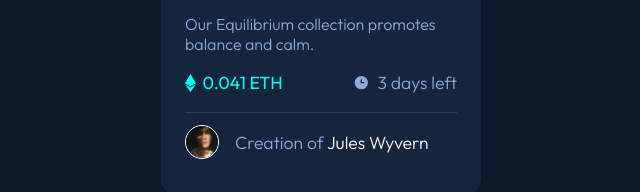
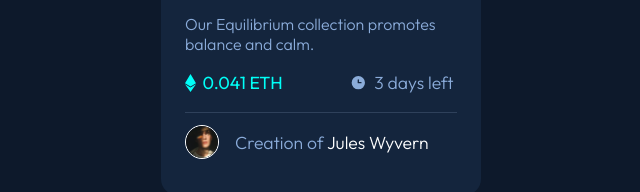
Before and after one commit to Pietrelll/nft-preview-card-component, a plain HTML site: page index.html in a window 1280 px wide. Shown: the part 463-655 px from the top of the page, 319-959 px from the left. Drawn offline with Linux system fonts and the light colour scheme.

Commit message:
minor fix

```diff
--- a/index.html
+++ b/index.html
@@ -18,9 +18,10 @@
   <a href="" class="card__title"><h1 class="card__title">Equilibrium #3429</h1></a>
 
   <p class="main-text">Our Equilibrium collection promotes balance and calm.</p>
-
+  <div class="wrapper">
   <p class="eth-value">0.041 ETH</p>
   <p class="time-left">3 days left</p>
+  </div>
   <div class="horizontal-line"></div>
   <div class="creator">
   <img src="./images/image-avatar.png" alt="avatar" class="avatar-image">
--- a/style.css
+++ b/style.css
@@ -94,6 +94,10 @@ p {
     margin-bottom: 0;
 }
 
+.wrapper {
+    display: flex;
+}
+
 .eth-value {
     font-weight: 400;
     color: hsl(178, 100%, 50%);
```
